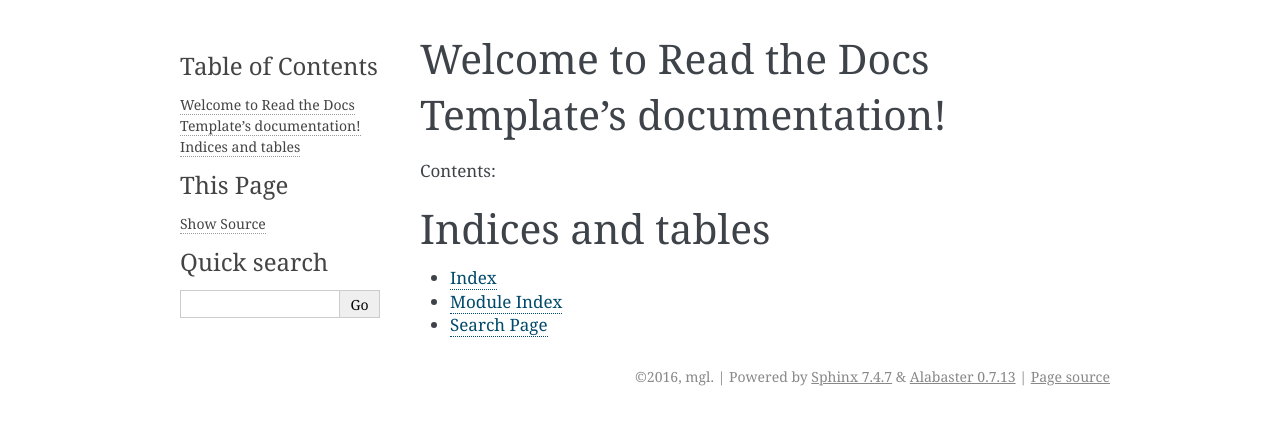
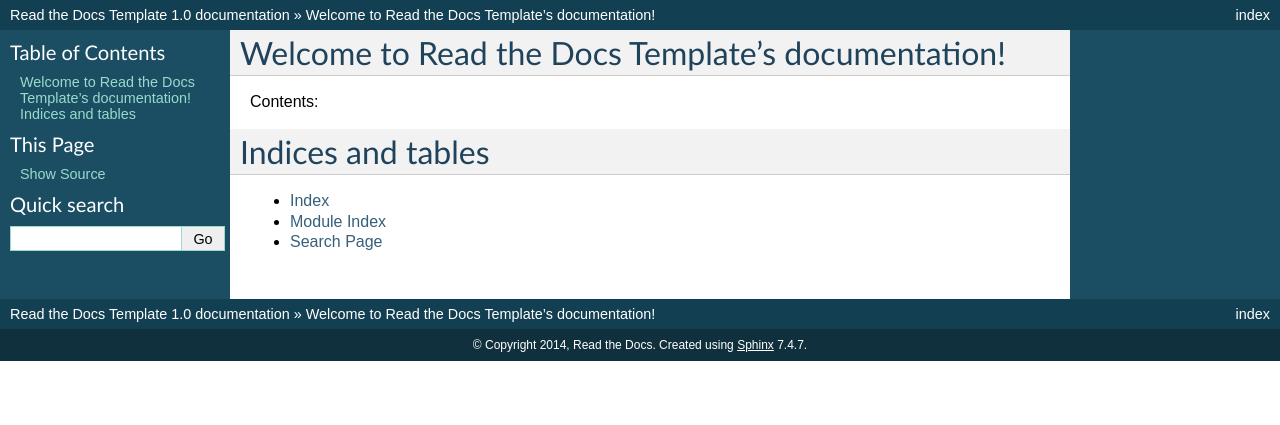
Before and after one commit to gemaizi/first_test, a Sphinx documentation site: the page built from docs/index.rst, in a window 1280 px wide. Shown: the top 425 px of the page. Built offline with Sphinx 7.4.7, drawn with Linux system fonts in a browser that asks for light colours.

Commit message:
Init RTK doc

```diff
--- a/docs/conf.py
+++ b/docs/conf.py
@@ -1,7 +1,7 @@
 # -*- coding: utf-8 -*-
 #
-# rtk-doc documentation build configuration file, created by
-# sphinx-quickstart on Mon Jun 20 22:42:41 2016.
+# Read the Docs Template documentation build configuration file, created by
+# sphinx-quickstart on Tue Aug 26 14:19:49 2014.
 #
 # This file is execfile()d with the current directory set to its
 # containing dir.
@@ -12,19 +12,18 @@
 # All configuration values have a default; values that are commented out
 # serve to show the default.
 
+import sys
+import os
+
 # If extensions (or modules to document with autodoc) are in another directory,
 # add these directories to sys.path here. If the directory is relative to the
 # documentation root, use os.path.abspath to make it absolute, like shown here.
-#
-# import os
-# import sys
-# sys.path.insert(0, os.path.abspath('.'))
+#sys.path.insert(0, os.path.abspath('.'))
 
 # -- General configuration ------------------------------------------------
 
 # If your documentation needs a minimal Sphinx version, state it here.
-#
-# needs_sphinx = '1.0'
+#needs_sphinx = '1.0'
 
 # Add any Sphinx extension module names here, as strings. They can be
 # extensions coming with Sphinx (named 'sphinx.ext.*') or your custom
@@ -34,121 +33,96 @@
 # Add any paths that contain templates here, relative to this directory.
 templates_path = ['_templates']
 
-# The suffix(es) of source filenames.
-# You can specify multiple suffix as a list of string:
-#
-# source_suffix = ['.rst', '.md']
+# The suffix of source filenames.
 source_suffix = '.rst'
 
 # The encoding of source files.
-#
-# source_encoding = 'utf-8-sig'
+#source_encoding = 'utf-8-sig'
 
 # The master toctree document.
 master_doc = 'index'
 
 # General information about the project.
-project = u'rtk-doc'
-copyright = u'2016, mgl'
-author = u'mgl'
+project = u'Read the Docs Template'
+copyright = u'2014, Read the Docs'
 
 # The version info for the project you're documenting, acts as replacement for
 # |version| and |release|, also used in various other places throughout the
 # built documents.
 #
 # The short X.Y version.
-version = u'0.0.1'
+version = '1.0'
 # The full version, including alpha/beta/rc tags.
-release = u'0.0.1'
+release = '1.0'
 
 # The language for content autogenerated by Sphinx. Refer to documentation
 # for a list of supported languages.
-#
-# This is also used if you do content translation via gettext catalogs.
-# Usually you set "language" from the command line for these cases.
-language = None
+#language = None
 
 # There are two options for replacing |today|: either, you set today to some
 # non-false value, then it is used:
-#
-# today = ''
-#
+#today = ''
 # Else, today_fmt is used as the format for a strftime call.
-#
-# today_fmt = '%B %d, %Y'
+#today_fmt = '%B %d, %Y'
 
 # List of patterns, relative to source directory, that match files and
 # directories to ignore when looking for source files.
-# This patterns also effect to html_static_path and html_extra_path
-exclude_patterns = ['_build', 'Thumbs.db', '.DS_Store']
+exclude_patterns = ['_build']
 
 # The reST default role (used for this markup: `text`) to use for all
 # documents.
-#
-# default_role = None
+#default_role = None
 
 # If true, '()' will be appended to :func: etc. cross-reference text.
-#
-# add_function_parentheses = True
+#add_function_parentheses = True
 
 # If true, the current module name will be prepended to all description
 # unit titles (such as .. function::).
-#
-# add_module_names = True
+#add_module_names = True
 
 # If true, sectionauthor and moduleauthor directives will be shown in the
 # output. They are ignored by default.
-#
-# show_authors = False
+#show_authors = False
 
 # The name of the Pygments (syntax highlighting) style to use.
 pygments_style = 'sphinx'
 
 # A list of ignored prefixes for module index sorting.
-# modindex_common_prefix = []
+#modindex_common_prefix = []
 
 # If true, keep warnings as "system message" paragraphs in the built documents.
-# keep_warnings = False
-
-# If true, `todo` and `todoList` produce output, else they produce nothing.
-todo_include_todos = False
+#keep_warnings = False
 
 
 # -- Options for HTML output ----------------------------------------------
 
 # The theme to use for HTML and HTML Help pages.  See the documentation for
 # a list of builtin themes.
-#
-html_theme = 'alabaster'
+html_theme = 'default'
 
 # Theme options are theme-specific and customize the look and feel of a theme
 # further.  For a list of options available for each theme, see the
 # documentation.
-#
-# html_theme_options = {}
+#html_theme_options = {}
 
 # Add any paths that contain custom themes here, relative to this directory.
-# html_theme_path = []
+#html_theme_path = []
 
-# The name for this set of Sphinx documents.
-# "<project> v<release> documentation" by default.
-#
-# html_title = u'rtk-doc v0.0.1'
+# The name for this set of Sphinx documents.  If None, it defaults to
+# "<project> v<release> documentation".
+#html_title = None
 
 # A shorter title for the navigation bar.  Default is the same as html_title.
-#
-# html_short_title = None
+#html_short_title = None
 
 # The name of an image file (relative to this directory) to place at the top
 # of the sidebar.
-#
-# html_logo = None
+#html_logo = None
 
-# The name of an image file (relative to this directory) to use as a favicon of
-# the docs.  This file should be a Windows icon file (.ico) being 16x16 or 32x32
+# The name of an image file (within the static path) to use as favicon of the
+# docs.  This file should be a Windows icon file (.ico) being 16x16 or 32x32
 # pixels large.
-#
-# html_favicon = None
+#html_favicon = None
 
 # Add any paths that contain custom static files (such as style sheets) here,
 # relative to this directory. They are copied after the builtin static files,
@@ -158,136 +132,93 @@
 # Add any extra paths that contain custom files (such as robots.txt or
 # .htaccess) here, relative to this directory. These files are copied
 # directly to the root of the documentation.
-#
-# html_extra_path = []
+#html_extra_path = []
 
-# If not None, a 'Last updated on:' timestamp is inserted at every page
-# bottom, using the given strftime format.
-# The empty string is equivalent to '%b %d, %Y'.
-#
-# html_last_updated_fmt = None
+# If not '', a 'Last updated on:' timestamp is inserted at every page bottom,
+# using the given strftime format.
+#html_last_updated_fmt = '%b %d, %Y'
 
 # If true, SmartyPants will be used to convert quotes and dashes to
 # typographically correct entities.
-#
-# html_use_smartypants = True
+#html_use_smartypants = True
 
 # Custom sidebar templates, maps document names to template names.
-#
-# html_sidebars = {}
+#html_sidebars = {}
 
 # Additional templates that should be rendered to pages, maps page names to
 # template names.
-#
-# html_additional_pages = {}
+#html_additional_pages = {}
 
 # If false, no module index is generated.
-#
-# html_domain_indices = True
+#html_domain_indices = True
 
 # If false, no index is generated.
-#
-# html_use_index = True
+#html_use_index = True
 
 # If true, the index is split into individual pages for each letter.
-#
-# html_split_index = False
+#html_split_index = False
 
 # If true, links to the reST sources are added to the pages.
-#
-# html_show_sourcelink = True
+#html_show_sourcelink = True
 
 # If true, "Created using Sphinx" is shown in the HTML footer. Default is True.
-#
-# html_show_sphinx = True
+#html_show_sphinx = True
 
 # If true, "(C) Copyright ..." is shown in the HTML footer. Default is True.
-#
-# html_show_copyright = True
+#html_show_copyright = True
 
 # If true, an OpenSearch description file will be output, and all pages will
 # contain a <link> tag referring to it.  The value of this option must be the
 # base URL from which the finished HTML is served.
-#
-# html_use_opensearch = ''
+#html_use_opensearch = ''
 
 # This is the file name suffix for HTML files (e.g. ".xhtml").
-# html_file_suffix = None
-
-# Language to be used for generating the HTML full-text search index.
-# Sphinx supports the following languages:
-#   'da', 'de', 'en', 'es', 'fi', 'fr', 'hu', 'it', 'ja'
-#   'nl', 'no', 'pt', 'ro', 'ru', 'sv', 'tr', 'zh'
-#
-# html_search_language = 'en'
-
-# A dictionary with options for the search language support, empty by default.
-# 'ja' uses this config value.
-# 'zh' user can custom change `jieba` dictionary path.
-#
-# html_search_options = {'type': 'default'}
-
-# The name of a javascript file (relative to the configuration directory) that
-# implements a search results scorer. If empty, the default will be used.
-#
-# html_search_scorer = 'scorer.js'
+#html_file_suffix = None
 
 # Output file base name for HTML help builder.
-htmlhelp_basename = 'rtk-docdoc'
+htmlhelp_basename = 'ReadtheDocsTemplatedoc'
+
 
 # -- Options for LaTeX output ---------------------------------------------
 
 latex_elements = {
-     # The paper size ('letterpaper' or 'a4paper').
-     #
-     # 'papersize': 'letterpaper',
+# The paper size ('letterpaper' or 'a4paper').
+#'papersize': 'letterpaper',
 
-     # The font size ('10pt', '11pt' or '12pt').
-     #
-     # 'pointsize': '10pt',
+# The font size ('10pt', '11pt' or '12pt').
+#'pointsize': '10pt',
 
-     # Additional stuff for the LaTeX preamble.
-     #
-     # 'preamble': '',
-
-     # Latex figure (float) alignment
-     #
-     # 'figure_align': 'htbp',
+# Additional stuff for the LaTeX preamble.
+#'preamble': '',
 }
 
 # Grouping the document tree into LaTeX files. List of tuples
 # (source start file, target name, title,
 #  author, documentclass [howto, manual, or own class]).
 latex_documents = [
-    (master_doc, 'rtk-doc.tex', u'rtk-doc Documentation',
-     u'mgl', 'manual'),
+  ('index', 'ReadtheDocsTemplate.tex', u'Read the Docs Template Documentation',
+   u'Read the Docs', 'manual'),
 ]
 
 # The name of an image file (relative to this directory) to place at the top of
 # the title page.
-#
-# latex_logo = None
+#latex_logo = None
 
 # For "manual" documents, if this is true, then toplevel headings are parts,
 # not chapters.
-#
-# latex_use_parts = False
+#latex_use_parts = False
 
 # If true, show page references after internal links.
-#
-# latex_show_pagerefs = False
+#latex_show_pagerefs = False
 
 # If true, show URL addresses after external links.
-#
-# latex_show_urls = False
+#latex_show_urls = False
 
 # Documents to append as an appendix to all manuals.
-#
-# latex_appendices = []
+#latex_appendices = []
 
 # If false, no module index is generated.
-#
-# latex_domain_indices = True
+#latex_domain_indices = True
 
 
 # -- Options for manual page output ---------------------------------------
@@ -295,13 +226,12 @@
 # One entry per manual page. List of tuples
 # (source start file, name, description, authors, manual section).
 man_pages = [
-    (master_doc, 'rtk-doc', u'rtk-doc Documentation',
-     [author], 1)
+    ('index', 'readthedocstemplate', u'Read the Docs Template Documentation',
+     [u'Read the Docs'], 1)
 ]
 
 # If true, show URL addresses after external links.
-#
-# man_show_urls = False
+#man_show_urls = False
 
 
 # -- Options for Texinfo output -------------------------------------------
@@ -310,23 +240,19 @@
 # (source start file, target name, title, author,
 #  dir menu entry, description, category)
 texinfo_documents = [
-    (master_doc, 'rtk-doc', u'rtk-doc Documentation',
-     author, 'rtk-doc', 'One line description of project.',
-     'Miscellaneous'),
+  ('index', 'ReadtheDocsTemplate', u'Read the Docs Template Documentation',
+   u'Read the Docs', 'ReadtheDocsTemplate', 'One line description of project.',
+   'Miscellaneous'),
 ]
 
 # Documents to append as an appendix to all manuals.
-#
-# texinfo_appendices = []
+#texinfo_appendices = []
 
 # If false, no module index is generated.
-#
-# texinfo_domain_indices = True
+#texinfo_domain_indices = True
 
 # How to display URL addresses: 'footnote', 'no', or 'inline'.
-#
-# texinfo_show_urls = 'footnote'
+#texinfo_show_urls = 'footnote'
 
 # If true, do not generate a @detailmenu in the "Top" node's menu.
-#
-# texinfo_no_detailmenu = False
+#texinfo_no_detailmenu = False
```
